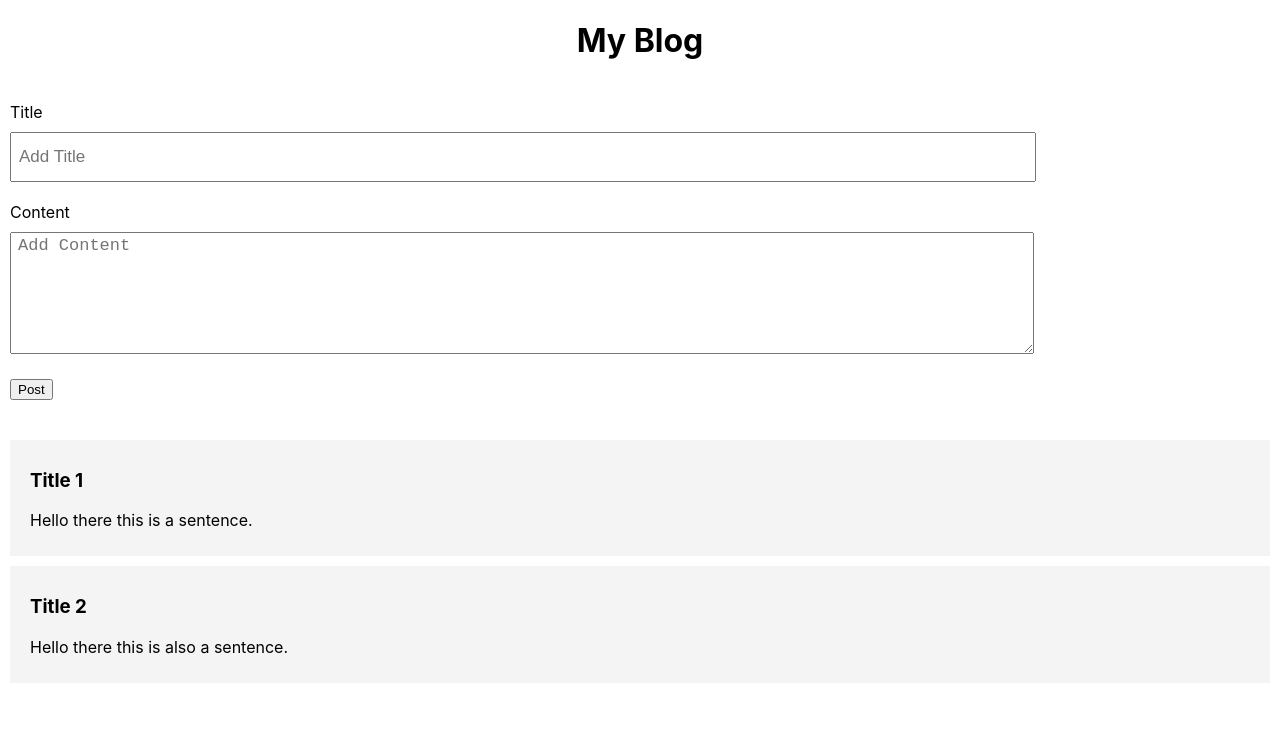
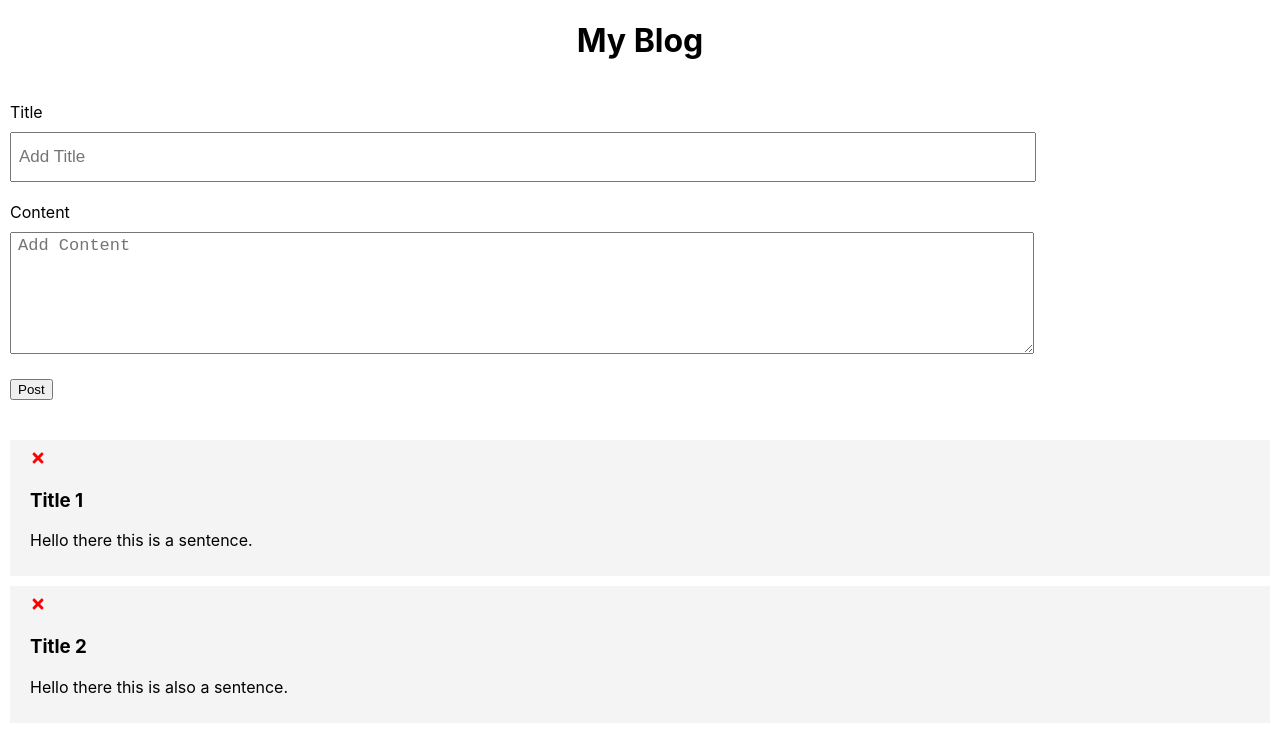
Before and after one commit to edmpark/react-blog, a React (Create React App) app: page / in a window 1280 px wide. Shown: the top 732 px of the page. Built offline with nearby package versions, Linux system fonts and the light colour scheme.

Commit message:
Delete works

```diff
--- a/package.json
+++ b/package.json
@@ -8,6 +8,7 @@
     "@testing-library/user-event": "^12.8.3",
     "react": "^17.0.2",
     "react-dom": "^17.0.2",
+    "react-icons": "^4.2.0",
     "react-scripts": "4.0.3",
     "web-vitals": "^1.1.2"
   },
--- a/src/App.js
+++ b/src/App.js
@@ -17,17 +17,23 @@ const App = () => {
     },
   ]);
 
+  //Add Post
   const addPost = (post) => {
     const id = Math.floor(Math.random() * 10000) + 1;
     const newPost = { id, ...post };
     setPosts([...posts, newPost]);
   };
 
+  //Delete Post
+  const deletePost = (id) => {
+    setPosts(posts.filter((post) => post.id !== id));
+  };
+
   return (
     <div>
       <Header />
       <AddPost onAdd={addPost} />
-      <Posts posts={posts} />
+      <Posts posts={posts} onDelete={deletePost} />
     </div>
   );
 };
--- a/src/components/Post.jsx
+++ b/src/components/Post.jsx
@@ -1,6 +1,15 @@
-const Post = ({ post }) => {
+import { FaTimes } from "react-icons/fa";
+
+const Post = ({ post, onDelete }) => {
   return (
     <div className="post">
+      <FaTimes
+        style={{
+          color: "red",
+          cursor: "pointer",
+        }}
+        onClick={() => onDelete(post.id)}
+      />
       <h3>{post.title}</h3>
       <p>{post.content}</p>
     </div>
--- a/src/components/Posts.jsx
+++ b/src/components/Posts.jsx
@@ -1,10 +1,10 @@
 import Post from "./Post";
 
-const Posts = ({ posts }) => {
+const Posts = ({ posts, onDelete }) => {
   return (
     <>
       {posts.map((post) => (
-        <Post key={post.id} post={post} />
+        <Post key={post.id} post={post} onDelete={onDelete} />
       ))}
     </>
   );
```
Also changed, not shown: 1 other file (tests, documents, lock files or other folders).
